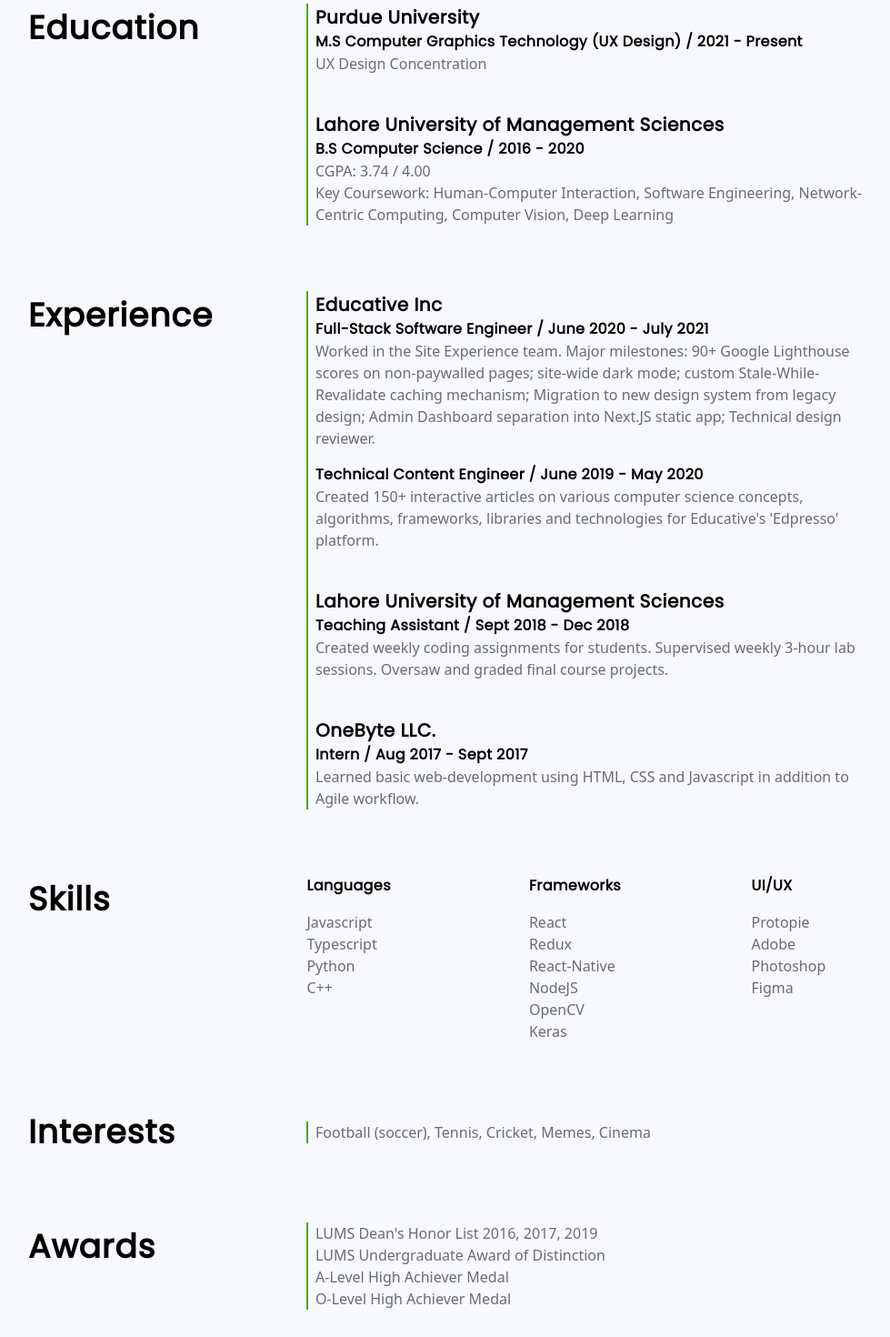
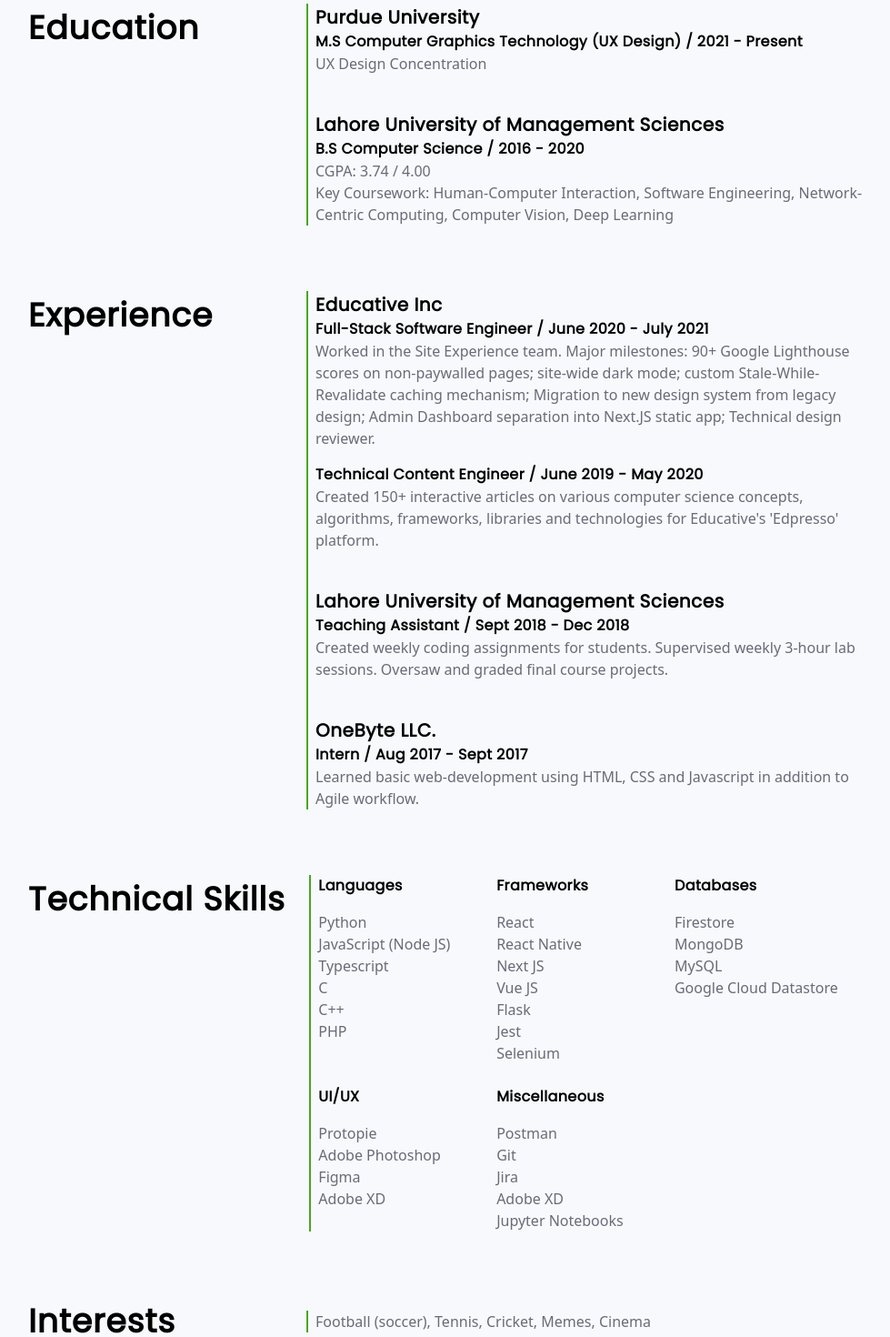
Before and after one commit to hamza1220/Portfolio-v2, a Next.js app: page /resume in a window 1280 px wide. Shown: the part 240-1710 px from the top of the page at 91% size, without its empty margins (145-1124 px from the left). Built offline with nearby package versions, Linux system fonts and the light colour scheme.

Commit message:
Dynamic Resume from JSON

```diff
--- a/components/Resume/Awards/index.tsx
+++ b/components/Resume/Awards/index.tsx
@@ -1,26 +1,22 @@
 import React from "react";
 
-const awards = [
-  "LUMS Dean's Honor List 2016, 2017, 2019",
-  "LUMS Undergraduate Award of Distinction",
-  "A-Level High Achiever Medal",
-  "O-Level High Achiever Medal",
-];
-
-const Awards = () => {
-  return (
+const AwardsSection = ({ items }: { items: string[] }) =>
+  !!items.length ? (
     <div className="flex flex-col md:flex-row w-full py-4 md:flex-start">
       <div className="w-full md:w-4/12">
         <h2>Awards </h2>
       </div>
       <div className="tailwind-hidden md:flex border-l-2 border-solid border-primary pr-2" />
       <div className="flex flex-col w-full md:w-8/12 justify-center">
-        {awards.map((award) => (
-          <div className="text-gray-900 dark:text-gray-400">{award}</div>
-        ))}
+        <ul>
+          {items.map((award) => (
+            <li className="text-gray-900 dark:text-gray-400" key={award}>
+              {award}
+            </li>
+          ))}
+        </ul>
       </div>
     </div>
-  );
-};
+  ) : null;
 
-export default Awards;
+export default AwardsSection;
--- a/components/Resume/Education/index.tsx
+++ b/components/Resume/Education/index.tsx
@@ -1,50 +1,40 @@
 import React from "react";
+import { Education } from "../../../constants";
 
-const Education = () => (
+const EducationSection = ({ items }: { items: Education[] }) => (
   <div className="flex flex-col md:flex-row w-full py-4 md:flex-start">
     <div className="w-full md:w-4/12">
       <h2>Education </h2>
     </div>
     <div className="tailwind-hidden md:flex border-l-2 border-solid border-primary pr-2" />
     <div className="flex flex-col w-full md:w-8/12 space-y-10">
-      <div>
+      {items.map((education) => (
+        <div key={education.title}>
           <h5>
             <a
               className="hover:opacity-70 cursor-pointer transition duration-200"
-            href="https://polytechnic.purdue.edu/degrees/ms-computer-graphics-technology/ux-design"
+              href={education.url ?? ""}
               target="_blank"
               rel="noopener noreferrer"
             >
-            Purdue University
+              {education.institute}
             </a>
           </h5>
-        <h6>M.S Computer Graphics Technology (UX Design) / 2021 - Present</h6>
+          <h6>
+            {education.title} / {education.duration}
+          </h6>
           <span className="text-gray-900 dark:text-gray-400">
-          UX Design Concentration
+            {education.body1}
           </span>
+          {education.body2 && (
+            <p className="text-gray-900 dark:text-gray-400">
+              {education.body2}
+            </p>
+          )}
         </div>
-      <div>
-        <h5>
-          <a
-            className="hover:opacity-70 cursor-pointer transition duration-200"
-            href="https://lums.edu.pk/"
-            target="_blank"
-            rel="noopener noreferrer"
-          >
-            Lahore University of Management Sciences
-          </a>
-        </h5>
-        <h6>B.S Computer Science / 2016 - 2020</h6>
-        <span className="text-gray-900 dark:text-gray-400">
-          CGPA: 3.74 / 4.00
-        </span>
-        <p className="text-gray-900 dark:text-gray-400">
-          Key Coursework: Human-Computer Interaction, Software Engineering,
-          Network-Centric Computing, Computer Vision, Deep Learning
-        </p>
-      </div>
+      ))}
     </div>
   </div>
 );
 
-export default Education;
+export default EducationSection;
--- a/components/Resume/Experience/index.tsx
+++ b/components/Resume/Experience/index.tsx
@@ -1,88 +1,39 @@
 import React from "react";
+import { Experience } from "../../../constants";
 
-const Experience = () => (
+const ExperienceSection = ({ items }: { items: Experience[] }) => (
   <div className="flex flex-col md:flex-row w-full py-4 md:flex-start">
     <div className="w-full md:w-4/12">
       <h2>Experience </h2>
     </div>
     <div className="tailwind-hidden md:flex border-l-2 border-solid border-primary pr-2" />
     <div className="flex flex-col w-full md:w-8/12 space-y-10">
-      <div>
+      {items.map((experience, index) => (
+        <div key={index}>
           <h5>
             <a
               className="hover:opacity-70 cursor-pointer transition duration-200"
-            href="https://www.educative.io/"
+              href={experience.url}
               target="_blank"
               rel="noopener noreferrer"
             >
-            Educative Inc
+              {experience.organization}
             </a>
           </h5>
-        <h6>Full-Stack Software Engineer / June 2020 - July 2021</h6>
-        <span className="text-gray-900 dark:text-gray-400">
-          Worked in the Site Experience team. Major milestones: 90+ Google
-          Lighthouse scores on non-paywalled pages; site-wide dark mode; custom
-          Stale-While-Revalidate caching mechanism; Migration to new design
-          system from legacy design; Admin Dashboard separation into Next.JS
-          static app; Technical design reviewer.
-        </span>
-
-        <h6 className="pt-4">
-          Technical Content Engineer / June 2019 - May 2020
+          {experience.positions.map((position, index) => (
+            <div className={`${index ? "pt-4" : ""}`} key={index}>
+              <h6>
+                {position.title} / {position.duration}
               </h6>
               <span className="text-gray-900 dark:text-gray-400">
-          Created 150+ interactive articles on various computer science
-          concepts, algorithms, frameworks, libraries and technologies for
-          Educative's{" "}
-          <a
-            className="hover:opacity-70 hover:underline cursor-pointer transition duration-200"
-            href="https://www.educative.io/edpresso"
-            target="_blank"
-            rel="noopener noreferrer"
-          >
-            'Edpresso'
-          </a>{" "}
-          platform.
+                {position.body}
               </span>
             </div>
-
-      <div>
-        <h5>
-          <a
-            className="hover:opacity-70 cursor-pointer transition duration-200"
-            href="https://lums.edu.pk/"
-            target="_blank"
-            rel="noopener noreferrer"
-          >
-            Lahore University of Management Sciences
-          </a>
-        </h5>
-        <h6>Teaching Assistant / Sept 2018 - Dec 2018</h6>
-        <p className="text-gray-900 dark:text-gray-400">
-          Created weekly coding assignments for students. Supervised weekly
-          3-hour lab sessions. Oversaw and graded final course projects.
-        </p>
+          ))}
         </div>
-
-      <div>
-        <h5>
-          <a
-            className="hover:opacity-70 cursor-pointer transition duration-200"
-            href="https://onebytellc.com/"
-            target="_blank"
-            rel="noopener noreferrer"
-          >
-            OneByte LLC.{" "}
-          </a>
-        </h5>
-        <h6>Intern / Aug 2017 - Sept 2017</h6>
-        <p className="text-gray-900 dark:text-gray-400">
-          Learned basic web-development using HTML, CSS and Javascript in
-          addition to Agile workflow.
-        </p>
-      </div>
+      ))}
     </div>
   </div>
 );
 
-export default Experience;
+export default ExperienceSection;
--- a/components/Resume/Interests/index.tsx
+++ b/components/Resume/Interests/index.tsx
@@ -1,6 +1,8 @@
 import React from "react";
+import { Interest } from "../../../constants";
 
-const Interests = () => (
+const Interests = ({ items }: { items: Interest[] }) =>
+  !!items.length ? (
     <div className="flex flex-col md:flex-row w-full py-4 md:flex-start">
       <div className="w-full md:w-4/12">
         <h2>Interests </h2>
@@ -8,10 +10,16 @@
       <div className="tailwind-hidden md:flex border-l-2 border-solid border-primary pr-2 h-6 self-center" />
       <div className="flex flex-col w-full md:w-8/12 justify-center">
         <span className="text-gray-900 dark:text-gray-400">
-        Football (soccer), Tennis, Cricket, Memes, Cinema
+          {items.map((interest, index) => (
+            <span>
+              {" "}
+              {interest}
+              {index !== items.length - 1 && ","}
+            </span>
+          ))}
         </span>
       </div>
     </div>
-);
+  ) : null;
 
 export default Interests;
--- a/components/Resume/Skills/index.tsx
+++ b/components/Resume/Skills/index.tsx
@@ -1,44 +1,75 @@
 import React from "react";
+import { Skills } from "../../../constants";
 
-const languages = ["Javascript", "Typescript", "Python", "C++"];
-const frameworks = [
-  "React",
-  "Redux",
-  "React-Native",
-  "NodeJS",
-  "OpenCV",
-  "Keras",
-];
-const design = ["Protopie", "Adobe Photoshop", "Figma"];
-
-const Skills = () => {
-  return (
+const SkillsSection = ({ items }: { items: Skills }) => (
   <div className="flex flex-col md:flex-row w-full py-4 md:flex-start">
     <div className="w-full md:w-4/12">
-        <h2>Skills </h2>
+      <h2>Technical Skills </h2>
     </div>
-      <div className="grid gap-y-6 md:gap-y-0 sm:grid-cols-3 md:gap-x-28 place-content-start sm:place-content-center">
+    <div className="tailwind-hidden md:flex border-l-2 border-solid border-primary pr-2" />
+    <div className="grid gap-y-6 sm:grid-cols-3 md:gap-x-4 place-content-start sm:place-content-center">
+      {!!items.languages.length && (
         <div>
           <h6 className="pb-4">Languages</h6>
-          {languages.map((lang) => (
-            <div className="text-gray-900 dark:text-gray-400">{lang}</div>
+          <ul>
+            {items.languages.map((language) => (
+              <li className="text-gray-900 dark:text-gray-400" key={language}>
+                {language}
+              </li>
             ))}
+          </ul>
         </div>
+      )}
+      {!!items.frameworks_and_libraries.length && (
         <div>
-          <h6 className="pb-4">Frameworks</h6>
-          {frameworks.map((fw) => (
-            <div className="text-gray-900 dark:text-gray-400">{fw}</div>
+          <h6 className="pb-4">{"Frameworks"}</h6>
+          <ul>
+            {items.frameworks_and_libraries.map((fw) => (
+              <li className="text-gray-900 dark:text-gray-400" key={fw}>
+                {fw}
+              </li>
             ))}
+          </ul>
         </div>
+      )}
+      {!!items.databases.length && (
+        <div>
+          <h6 className="pb-4">Databases</h6>
+          <ul>
+            {items.databases.map((database) => (
+              <li className="text-gray-900 dark:text-gray-400" key={database}>
+                {database}
+              </li>
+            ))}
+          </ul>
+        </div>
+      )}
+      {!!items.ui_ux.length && (
         <div>
           <h6 className="pb-4">UI/UX</h6>
-          {design.map((des) => (
-            <div className="text-gray-900 dark:text-gray-400">{des}</div>
+          <ul>
+            {items.ui_ux.map((design) => (
+              <li className="text-gray-900 dark:text-gray-400" key={design}>
+                {design}
+              </li>
             ))}
+          </ul>
         </div>
+      )}
+      {!!items.misc.length && (
+        <div>
+          <h6 className="pb-4">Miscellaneous</h6>
+          <ul>
+            {items.misc.map((misc) => (
+              <li className="text-gray-900 dark:text-gray-400" key={misc}>
+                {misc}
+              </li>
+            ))}
+          </ul>
+        </div>
+      )}
     </div>
   </div>
 );
-};
 
-export default Skills;
+export default SkillsSection;
--- a/constants/index.tsx
+++ b/constants/index.tsx
@@ -16,3 +16,42 @@
   type: Array<string>;
   organization: string;
 }
+
+export interface Education {
+  institute: string;
+  url?: string;
+  title: string;
+  duration: string;
+  body1?: string;
+  body2?: string;
+}
+
+export interface Experience {
+  organization: string;
+  url?: string;
+  positions: Array<{
+    title: string;
+    duration: string;
+    body?: string;
+  }>;
+}
+
+export interface Skills {
+  languages: string[];
+  frameworks_and_libraries: string[];
+  databases: string[];
+  misc: string[];
+  ui_ux: string[];
+}
+
+export interface Interest {
+  title: string;
+}
+export interface Resume {
+  download_url: string;
+  education: Education[];
+  experience: Experience[];
+  skills: Skills;
+  interests: Interest[];
+  awards: string[];
+}
--- a/containers/Resume/index.tsx
+++ b/containers/Resume/index.tsx
@@ -5,27 +5,22 @@
 import Interests from "../../components/Resume/Interests";
 import Skills from "../../components/Resume/Skills";
 import { DownloadIcon } from "../../utils/icons";
+import { Resume } from "../../constants";
 
-const Resume = () => {
-  return (
+const ResumePage = ({ resume }: { resume: Resume }) => (
   <div className="flex flex-col w-full space-y-10">
     <div className="flex flex-row items-center">
       <h1>Resume</h1>
-        <a
-          href="https://drive.google.com/file/d/11pJYtMOd3kYtwJyHJaYi383XE60vTl-x/view?usp=sharing"
-          target="_blank"
-          rel="noopener noreferrer"
-        >
+      <a href={resume.download_url} target="_blank" rel="noopener noreferrer">
         <DownloadIcon className="h-8 w-8 flex-shrink-0 ml-4" />
       </a>
     </div>
-      <Education />
-      <Experience />
-      <Skills />
-      <Interests />
-      <Awards />
+    <Education items={resume.education} />
+    <Experience items={resume.experience} />
+    <Skills items={resume.skills} />
+    <Interests items={resume.interests} />
+    <Awards items={resume.awards} />
   </div>
 );
-};
 
-export default Resume;
+export default ResumePage;
--- a/pages/resume.tsx
+++ b/pages/resume.tsx
@@ -1,11 +1,31 @@
 import Head from "next/head";
+import path from "path";
+import { promises as fs } from "fs";
+import { InferGetStaticPropsType } from "next";
+
 import Container from "../containers/Resume";
 
-const Home = () => {
-  return (
+export const getStaticProps = async () => {
+  // Get resume
+  const resumePath = path.join(process.cwd(), "public/info/resume.json");
+  const resumeObject = await fs.readFile(resumePath, "utf-8");
+  const resume = JSON.parse(resumeObject);
+
+  return {
+    props: {
+      resume,
+    },
+  };
+};
+
+const Resume = ({
+  resume,
+}: {
+  resume: InferGetStaticPropsType<typeof getStaticProps>;
+}) => (
   <>
     <Head>
-        <title>S. Hamza Ahmad</title>
+      <title>Resume - S. Hamza Ahmad</title>
       <meta
         name="description"
         content="This will be the description of the website"
@@ -21,9 +41,8 @@
         rel="stylesheet"
       />
     </Head>
-      <Container />
+    <Container resume={resume} />
   </>
 );
-};
 
-export default Home;
+export default Resume;
--- /dev/null
+++ b/public/info/resume.json
@@ -0,0 +1,70 @@
+{
+    "download_url": "https://drive.google.com/file/d/11pJYtMOd3kYtwJyHJaYi383XE60vTl-x/view?usp=sharing",
+    "education" : [
+        {
+            "institute": "Purdue University",
+            "url": "https://polytechnic.purdue.edu/degrees/ms-computer-graphics-technology/ux-design",
+            "title": "M.S Computer Graphics Technology (UX Design)",
+            "duration": "2021 - Present",
+            "body1": "UX Design Concentration",
+            "body2": ""
+        },
+        {
+            "institute": "Lahore University of Management Sciences",
+            "url": "https://lums.edu.pk/",
+            "title": "B.S Computer Science",
+            "duration": "2016 - 2020",
+            "body1": "CGPA: 3.74 / 4.00",
+            "body2": "Key Coursework: Human-Computer Interaction, Software Engineering, Network-Centric Computing, Computer Vision, Deep Learning"
+        }
+    ],
+    "experience": [
+        {
+            "organization": "Educative Inc",
+            "url": "https://educative.io",
+            "positions": [
+                {
+                    "title": "Full-Stack Software Engineer",
+                    "duration": "June 2020 - July 2021",
+                    "body": "Worked in the Site Experience team. Major milestones: 90+ Google Lighthouse scores on non-paywalled pages; site-wide dark mode; custom Stale-While-Revalidate caching mechanism; Migration to new design system from legacy design; Admin Dashboard separation into Next.JS static app; Technical design reviewer."
+                },
+                {
+                    "title": "Technical Content Engineer",
+                    "duration": "June 2019 - May 2020",
+                    "body": "Created 150+ interactive articles on various computer science concepts, algorithms, frameworks, libraries and technologies for Educative's 'Edpresso' platform."
+                }
+            ]
+        },
+        {
+            "organization": "Lahore University of Management Sciences",
+            "url": "https://lums.edu.pk/",
+            "positions": [
+                {
+                    "title": "Teaching Assistant",
+                    "duration": "Sept 2018 - Dec 2018",
+                    "body": "Created weekly coding assignments for students. Supervised weekly 3-hour lab sessions. Oversaw and graded final course projects."
+                }
+            ]
+        },
+        {
+            "organization": "OneByte LLC.",
+            "url": "https://onebytellc.com/",
+            "positions": [
+                {
+                    "title": "Intern",
+                    "duration": "Aug 2017 - Sept 2017",
+                    "body": "Learned basic web-development using HTML, CSS and Javascript in addition to Agile workflow."
+                }
+            ]
+        }
+    ],
+    "skills": {
+        "languages": ["Python", "JavaScript (Node JS)", "Typescript", "C", "C++", "PHP"],
+        "frameworks_and_libraries": ["React", "React Native", "Next JS", "Vue JS", "Flask", "Jest", "Selenium"],
+        "databases": ["Firestore", "MongoDB", "MySQL", "Google Cloud Datastore"],
+        "misc": ["Postman", "Git", "Jira", "Adobe XD", "Jupyter Notebooks"],
+        "ui_ux": ["Protopie", "Adobe Photoshop", "Figma", "Adobe XD"]
+    },
+    "interests": ["Football (soccer)", "Tennis", "Cricket", "Memes", "Cinema"],
+    "awards": ["LUMS Dean's Honor List 2016, 2017, 2019", "LUMS Undergraduate Award of Distinction", "A-Level High Achiever Medal", "O-Level High Achiever Medal"]
+}
```
Lines whose indentation alone changed are shown as unchanged.
